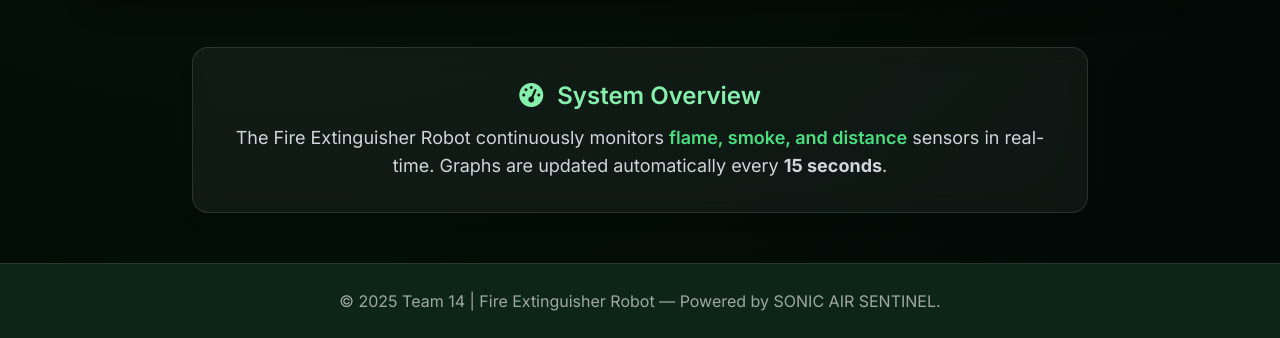
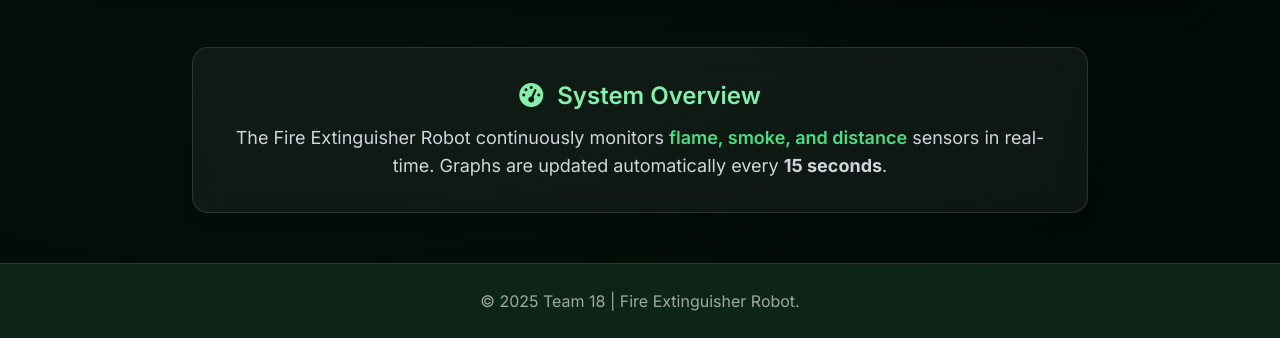
Before and after one commit to Nabhye/updated-pr-18, a plain HTML site: page dashboard.html in a window 1280 px wide. Shown: the part 859-1197 px from the top of the page. Drawn offline with nearby package versions, Linux system fonts and the light colour scheme; no server answers.

Commit message:
Update dashboard.html

```diff
--- a/dashboard.html
+++ b/dashboard.html
@@ -204,7 +204,7 @@
   </main>
 
   <footer>
-    &copy; 2025 Team 14 | Fire Extinguisher Robot — Powered by SONIC AIR SENTINEL.
+    &copy; 2025 Team 18 | Fire Extinguisher Robot.
   </footer>
 
   <!-- Firebase + Tab Logic -->
```
